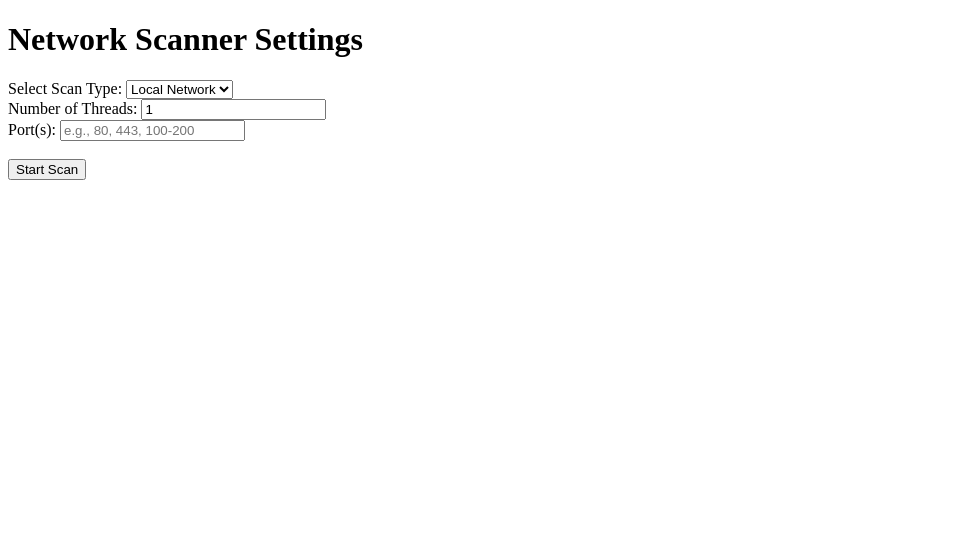
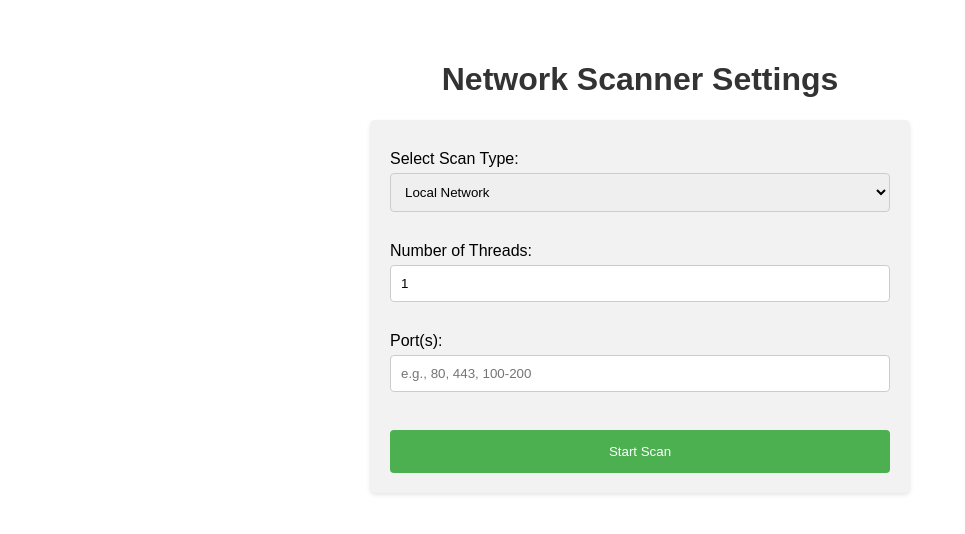
Before and after one commit to cacher300/NetProbe-Ip-Scanner, a Flask app: page / in a window 1280 px wide. Shown: the top 534 px of the page, without its empty margins (0-965 px from the left). Run offline with Flask 3, Linux system fonts and the light colour scheme.

```diff
--- a/main.py
+++ b/main.py
@@ -61,7 +61,7 @@ def download():
 
     with open(csv_file_path, 'w', newline='') as csv_file:
         csv_writer = csv.writer(csv_file)
-        csv_writer.writerow(['ID', 'IP Address', 'Ports Open'])  # Column headers
+        csv_writer.writerow(['ID', 'IP Address', 'Ports Open'])
         for row in data:
             csv_writer.writerow(row)
 
@@ -75,14 +75,14 @@ def wipe_database():
     conn = sqlite3.connect('scan_results.db')
     cursor = conn.cursor()
 
-    cursor.execute("DELETE FROM open_ports")  # Replace 'port_table' with your actual table name for ports
+    cursor.execute("DELETE FROM open_ports")
 
     cursor.execute("DELETE FROM ip_addresses")
 
     conn.commit()
     conn.close()
 
-    return "Database wiped successfully."
+    return redirect(url_for('table'))
 
 
 if __name__ == '__main__':
--- a/templates/index.html
+++ b/templates/index.html
@@ -4,6 +4,64 @@
     <meta charset="UTF-8">
     <meta name="viewport" content="width=device-width, initial-scale=1.0">
     <title>Network Scanner</title>
+    <style>
+        body {
+            font-family: Arial, sans-serif;
+            margin: 20px;
+            padding: 20px;
+        }
+
+        h1 {
+            color: #333;
+        }
+
+        form {
+            background-color: #f2f2f2;
+            padding: 20px;
+            border-radius: 5px;
+            box-shadow: 0 2px 4px rgba(0, 0, 0, 0.1);
+            max-width: 500px;
+            margin: 20px auto;
+        }
+
+        label {
+            display: block;
+            margin: 10px 0 5px;
+        }
+
+        input[type="text"],
+        input[type="number"],
+        select {
+            width: 100%;
+            padding: 10px;
+            margin-bottom: 20px;
+            border-radius: 4px;
+            border: 1px solid #ccc;
+            box-sizing: border-box;
+        }
+
+        input[type="submit"] {
+            background-color: #4CAF50;
+            color: white;
+            padding: 14px 20px;
+            border: none;
+            border-radius: 4px;
+            cursor: pointer;
+            width: 100%;
+        }
+
+        input[type="submit"]:hover {
+            background-color: #45a049;
+        }
+
+        #ip_range_input {
+            margin-bottom: 20px;
+        }
+
+        h1 {
+            text-align:center;
+        }
+    </style>
 </head>
 <body>
     <h1>Network Scanner Settings</h1>
```
Also changed, not shown: templates/table.html (+19 -3 lines), scan_results.db.
